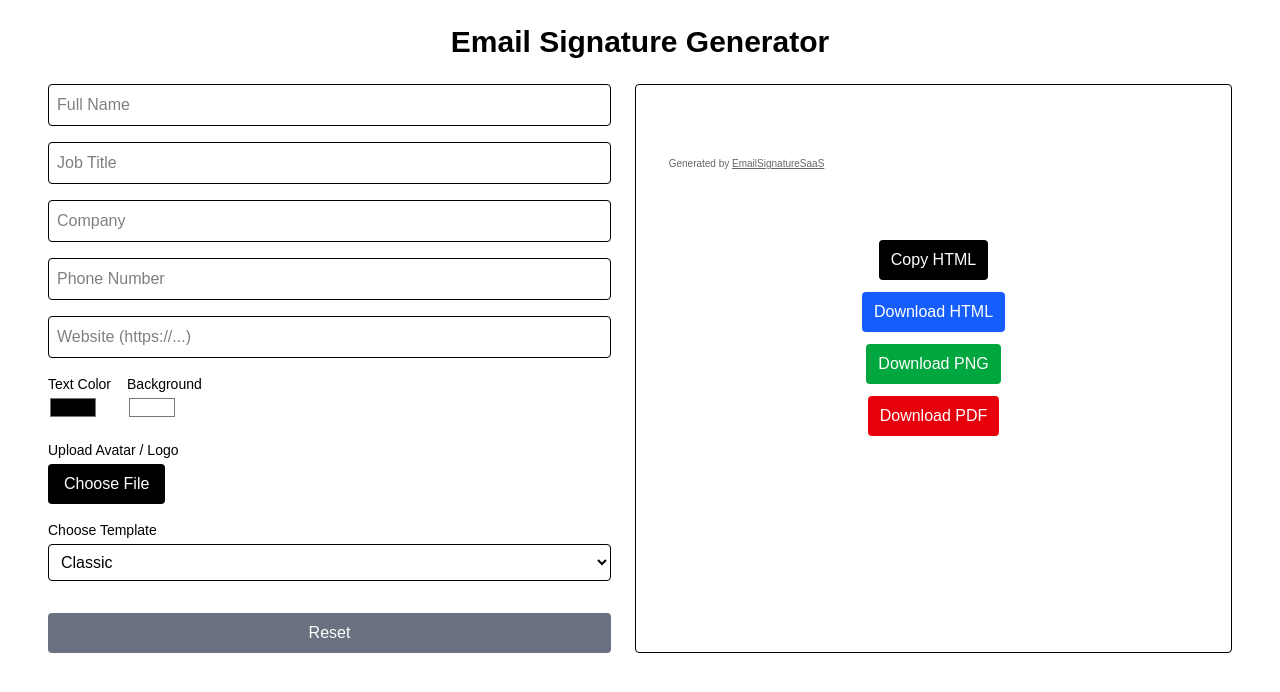
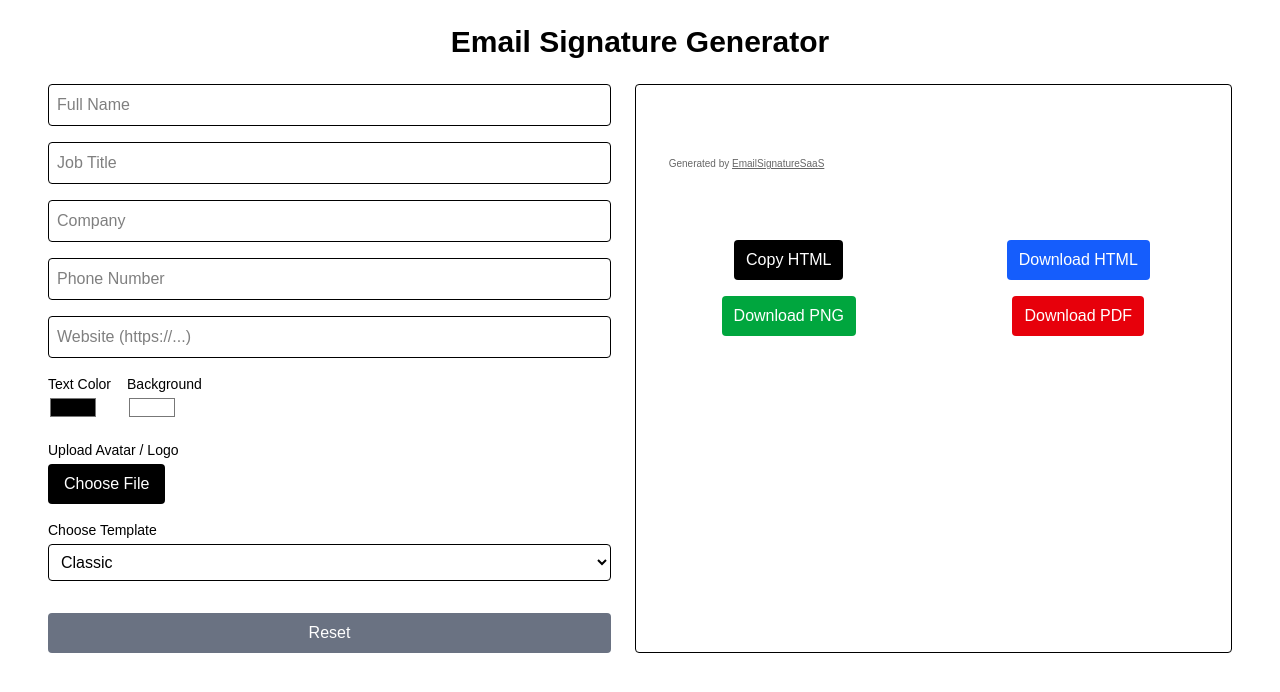
Before and after one commit to saasemail/email-signature-saas, a Next.js app: page / in a window 1280 px wide. Shown: the top 692 px of the page. Built offline with nearby package versions, Linux system fonts and the light colour scheme.

Commit message:
Improve layout and align action buttons

```diff
--- a/app/page.js
+++ b/app/page.js
@@ -198,7 +198,7 @@ export default function Home() {
 
         <div className="flex-1 bg-white border rounded p-4 overflow-auto">
           <div ref={previewRef} dangerouslySetInnerHTML={{ __html: getTemplateHTML() }} />
-          <div className="flex flex-col items-center gap-3 mt-6">
+          <div className="grid grid-cols-2 sm:grid-cols-2 gap-4 mt-6 place-items-center">
             <button onClick={copyToClipboard} className="px-3 py-2 bg-black text-white rounded hover:bg-gray-800 transition">Copy HTML</button>
             <button onClick={downloadHTML} className="px-3 py-2 bg-blue-600 text-white rounded hover:bg-blue-700 transition">Download HTML</button>
             <button onClick={downloadPNG} className="px-3 py-2 bg-green-600 text-white rounded hover:bg-green-700 transition">Download PNG</button>
```
